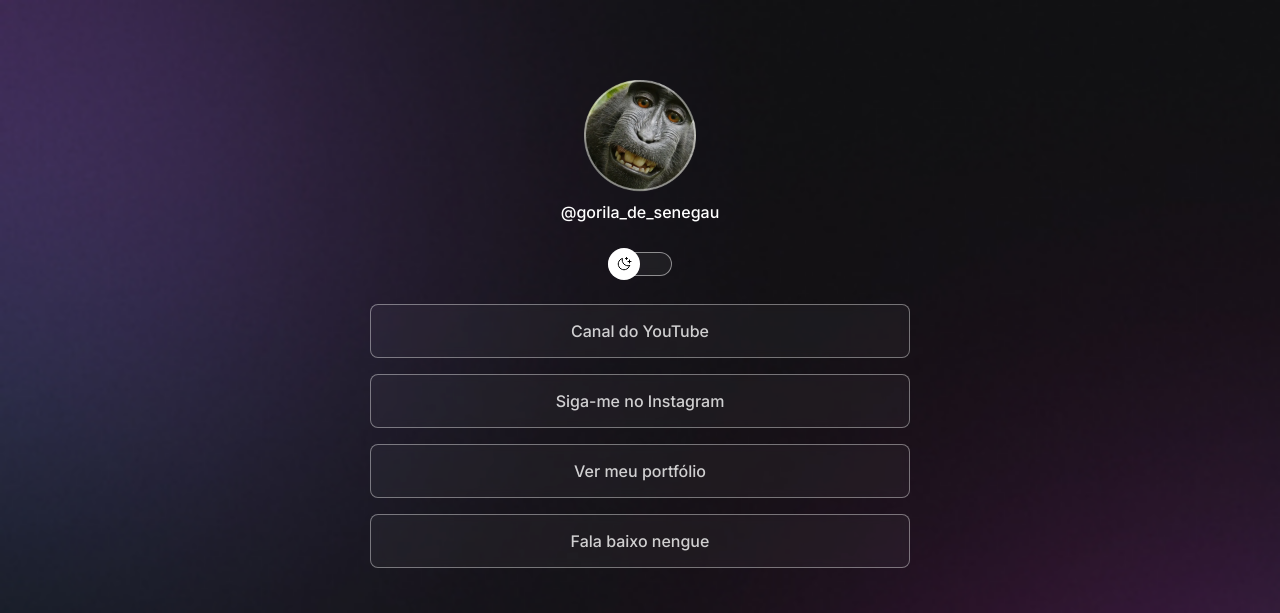
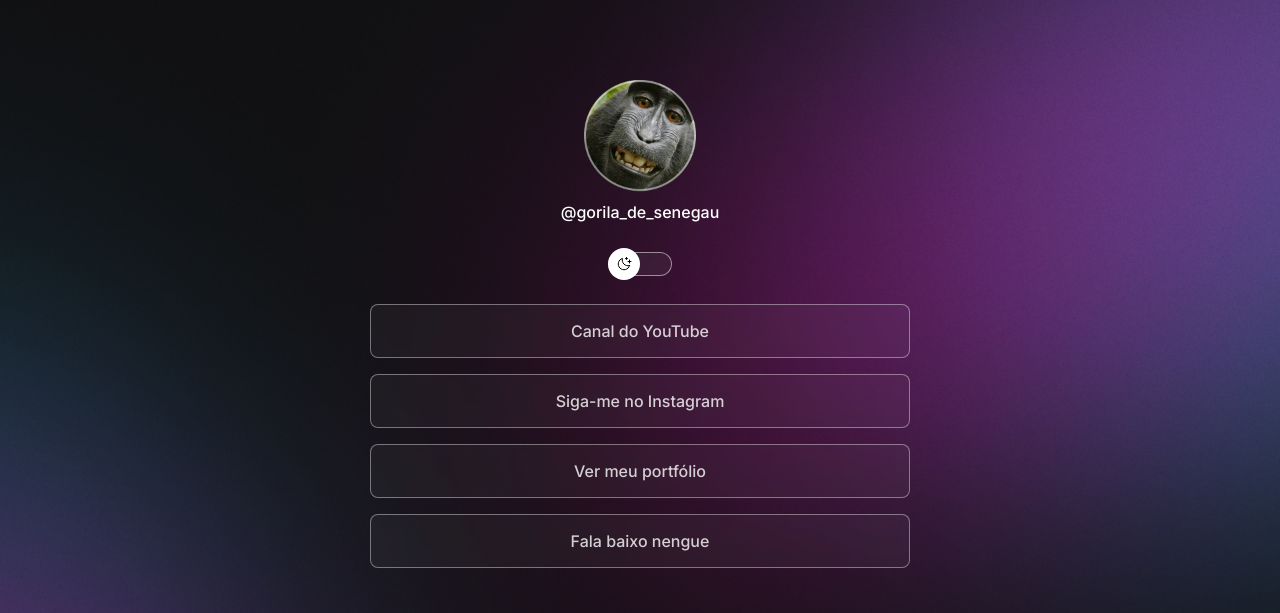
Before and after one commit to devnitram/Project-Light-and-Dark-Mode, a plain HTML site: page index.html in a window 1280 px wide. Shown: the top 613 px of the page. Drawn offline with nearby package versions, Linux system fonts and the light colour scheme.

Commit message:
modificação do tamanho da viewport, 100% responsivo

```diff
--- a/style.css
+++ b/style.css
@@ -38,6 +38,7 @@
   /*background: color image repeat position/size */      /*MÉTODO SHORT HAND*/
   background: var(--bg-url) no-repeat top center/cover;
   transition: background 0.8s;
+  height: 100vh;
 }
 
 body *{
@@ -174,3 +175,14 @@
   text-align: center;
   font-size: 13px;
 }
+
+/* media queries */
+@media (min-width: 700px) {
+  :root {
+    --bg-url: url(./assets/bg-desktop.jpg);
+  }
+
+  .light {
+    --bg-url: url(./assets/bg-desktop-light.jpg;);
+  }
+}
```
